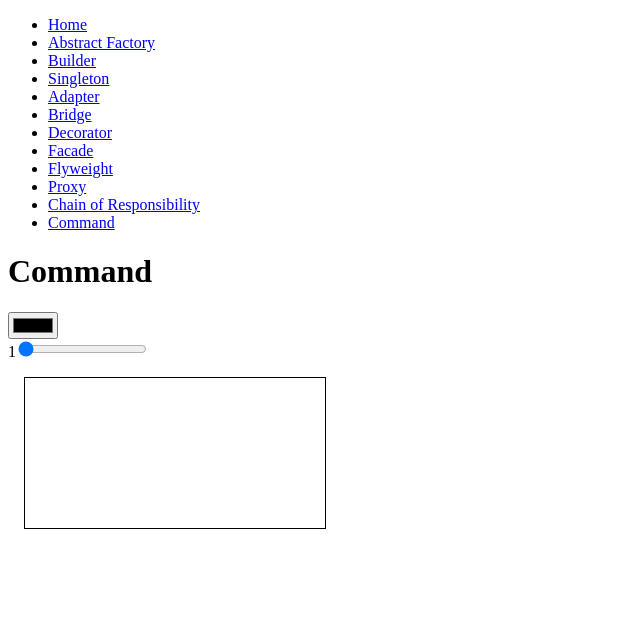
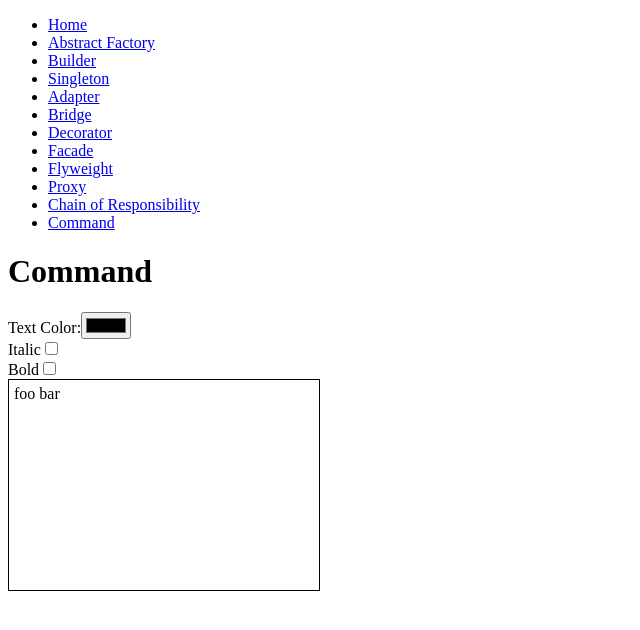
Before and after one commit to loonskai/design-patterns, a React (Create React App) app in the folder client/: page /command in a window 1280 px wide. Shown: the top 630 px of the page, without its empty margins (0-640 px from the left). Built offline with nearby package versions, Linux system fonts and the light colour scheme.

Commit message:
Replace graphic with text editor example

```diff
--- a/client/src/components/pattern-pages/command/CanvasPaint.css
+++ /dev/null
@@ -1,7 +0,0 @@
-.canvas-paint {
-  width: 800;
-  height: 400;
-  border: 1px black solid;
-  display: block;
-  margin: 1rem;
-}
--- a/client/src/components/pattern-pages/command/CanvasPaint.tsx
+++ /dev/null
@@ -1,80 +0,0 @@
-import React, { useState, useEffect, useRef, MutableRefObject } from 'react';
-import PaintController from './PaintController';
-import './CanvasPaint.css';
-
-export default function CommandPage(): JSX.Element {
-  const canvasRef = useRef<HTMLCanvasElement>(null) as MutableRefObject<HTMLCanvasElement>;
-  const [context, setContext] = useState<CanvasRenderingContext2D | null>(null);
-  const [lineWidth, setLineWidth] = useState(1);
-  const [strokeStyle, setStrokeStyle] = useState('#000000');
-  const [isMouseDown, setIsMouseDown] = useState(false);
-  const [x, setX] = useState(0);
-  const [y, setY] = useState(0);
-
-  useEffect(() => {
-    const canvas = canvasRef.current;
-    const canvasContext = canvas.getContext('2d');
-    if (canvasContext) {
-      canvasContext.lineCap = 'round';
-      canvasContext.lineWidth = lineWidth;
-      canvasContext.strokeStyle = strokeStyle;
-      setContext(canvasContext);
-    }
-  }, []);
-
-  useEffect(() => {
-    if (context) {
-      context.strokeStyle = strokeStyle;
-      context.lineWidth = lineWidth;
-      setContext(context);
-    }
-  }, [strokeStyle, lineWidth]);
-
-  const startDrawing = (event: React.MouseEvent<HTMLCanvasElement, MouseEvent>) => {
-    setIsMouseDown(true);
-    const { offsetX, offsetY } = event.nativeEvent;
-    setX(offsetX);
-    setY(offsetY);
-  };
-
-  const stopDrawing = (event: React.MouseEvent<HTMLCanvasElement, MouseEvent>) => {
-    setIsMouseDown(false);
-  };
-
-  const drawLine = (event: React.MouseEvent<HTMLCanvasElement, MouseEvent>) => {
-    if (!isMouseDown || !context) return;
-
-    const { offsetX: newX, offsetY: newY } = event.nativeEvent;
-    context.beginPath();
-    context.moveTo(x, y);
-    context.lineTo(newX, newY);
-    context.stroke();
-    setX(newX);
-    setY(newY);
-  };
-
-  const changeColor = (event: React.ChangeEvent<HTMLInputElement>) => {
-    setStrokeStyle(event.target.value);
-  };
-
-  const changeLineWidth = (event: React.ChangeEvent<HTMLInputElement>) => {
-    setLineWidth(Number(event.target.value));
-  };
-
-  return <div>
-    <PaintController
-      strokeStyle={strokeStyle}
-      lineWidth={lineWidth}
-      onColorChange={changeColor}
-      onLineWidthChange={changeLineWidth}
-    />
-    <canvas
-      ref={canvasRef}
-      className="canvas-paint"
-      onMouseDown={startDrawing}
-      onMouseMove={drawLine}
-      onMouseUp={stopDrawing}
-      onMouseOut={stopDrawing}
-    />
-  </div>;
-}
--- /dev/null
+++ b/client/src/components/pattern-pages/command/EditorToolbar.tsx
@@ -0,0 +1,36 @@
+import React from 'react';
+
+type Props = {
+  // strokeStyle: string;
+  // lineWidth: number;
+  onColorChange(event: React.FormEvent<HTMLInputElement>): void;
+  // onLineWidthChange(event: React.FormEvent<HTMLInputElement>): void;
+}
+
+export default function EditorToolbar({ onColorChange /* strokeStyle, lineWidth, , onLineWidthChange */ }: Props): JSX.Element {
+  return <div>
+    <div>
+      <label htmlFor="text-color">Text Color:</label>
+      <input id="text-color" type="color" onChange={onColorChange} />
+    </div>
+    <div>
+      <label htmlFor="italic">Italic</label>
+      <input id="italic" type="checkbox"/>
+    </div>
+    <div>
+      <label htmlFor="bold">Bold</label>
+      <input id="bold" type="checkbox"/>
+    </div>
+    {/*
+    <div>
+      <span>{lineWidth}</span>
+      <input
+        type="range"
+        value={lineWidth}
+        onChange={onLineWidthChange}
+        min={1}
+        max={10}
+      />
+    </div>*/}
+  </div>;
+}
--- a/client/src/components/pattern-pages/command/PaintController.tsx
+++ /dev/null
@@ -1,24 +0,0 @@
-import React from 'react';
-
-type Props = {
-  strokeStyle: string;
-  lineWidth: number;
-  onColorChange(event: React.FormEvent<HTMLInputElement>): void;
-  onLineWidthChange(event: React.FormEvent<HTMLInputElement>): void;
-}
-
-export default function ColorPicker({ strokeStyle, lineWidth, onColorChange, onLineWidthChange }: Props): JSX.Element {
-  return <div>
-    <input type="color" value={strokeStyle} onChange={onColorChange} />
-    <div>
-      <span>{lineWidth}</span>
-      <input
-        type="range"
-        value={lineWidth}
-        onChange={onLineWidthChange}
-        min={1}
-        max={10}
-      />
-    </div>
-  </div>;
-}
--- /dev/null
+++ b/client/src/components/pattern-pages/command/TextEditor.css
@@ -0,0 +1,9 @@
+.text-input {
+  border: 1px solid black;
+  width: 300px;
+  height: 200px;
+  padding: 5px;
+  cursor: text;
+  /* direction: rtl; */
+  /* -webkit-user-modify: read-write-plaintext-only; */
+}
--- /dev/null
+++ b/client/src/components/pattern-pages/command/TextEditor.tsx
@@ -0,0 +1,85 @@
+import React, { useState, useEffect, useRef, MutableRefObject } from 'react';
+import EditorToolbar from './EditorToolbar';
+import './TextEditor.css';
+import { Invoker } from '../../../patterns/behavioral/command';
+
+type SelectionRange = {
+  selectionStart: number;
+  selectionEnd: number;
+}
+
+function Text({ value }: { value: string }): JSX.Element {
+  return <span style={{ color: 'red' }}>{value}</span>;
+}
+
+export default function TextEditor(): JSX.Element {
+  const [observerRegistered, setObserverRegistered] = useState(false);
+  const [text, setText] = useState('foo bar');
+  const [selectionRange, setSelectionRange] = useState<SelectionRange | null>(null);
+  const editableRef = useRef(null) as MutableRefObject<HTMLDivElement | null>;
+
+  const observer = new MutationObserver((mutationList) => {
+    mutationList.forEach(() => {
+      if (editableRef.current) {
+        console.log('editableRef.current.innerText', editableRef.current.innerText);
+        setText(editableRef.current.innerText);
+      }
+    });
+  });
+
+  useEffect(() => {
+    console.log('text',text);
+  }, [text]);
+
+  useEffect(() => {
+    return () => {
+      observer.disconnect();
+    };
+  }, []);
+
+  useEffect(() => {
+    if (editableRef.current && !observerRegistered) {
+      observer.observe(editableRef.current, {
+        subtree: true,
+        characterData: true
+      });
+      setObserverRegistered(true);
+    }
+  }, [editableRef]);
+
+  const onColorChange = (event: React.ChangeEvent<HTMLInputElement>) => {
+    console.log(event.target.value);
+  };
+
+  const onMouseUp = (event: React.MouseEvent) => {
+    const selection = window?.getSelection();
+    if (selection?.toString()) {
+      console.log(selection?.toString());
+      const { startOffset, endOffset } = window?.getSelection()?.getRangeAt(0) || {};
+      console.log(startOffset);
+      console.log(endOffset);
+    } else {
+      console.log('clear');
+    }
+  };
+
+  return <div>
+    <EditorToolbar
+      onColorChange={onColorChange}
+    />
+    <div
+      // name="text"
+      id="text"
+      className="text-input"
+      // cols={30}
+      // rows={10}
+      // onInput={onInput}
+      onMouseUp={onMouseUp}
+      ref={editableRef}
+      contentEditable
+      suppressContentEditableWarning
+    >
+      {text}
+    </div>
+  </div>;
+}
--- a/client/src/pages/CommandPage.tsx
+++ b/client/src/pages/CommandPage.tsx
@@ -1,11 +1,11 @@
 import React from 'react';
-import CanvasPaint from '../components/pattern-pages/command/CanvasPaint';
+import TextEditor from '../components/pattern-pages/command/TextEditor';
 
 export default function CommandPage(): JSX.Element {
   return (
     <div>
       <h1>Command</h1>
-      <CanvasPaint />
+      <TextEditor />
     </div>
   );
 }
--- /dev/null
+++ b/client/src/patterns/behavioral/command/index.ts
@@ -0,0 +1,33 @@
+interface Command {
+  execute(receiver: Receiver): void;
+  undo(receiver: Receiver): void;
+}
+
+class Receiver {
+
+}
+
+export class Invoker {
+  private undoList: Command[];
+  private redoList: Command[];
+}
+
+class DrawCommand implements Command {
+  public execute(receiver: Receiver): void {
+
+  }
+
+  public undo(receiver: Receiver): void {
+
+  }
+}
+
+class FigureCommand implements Command {
+  public execute(receiver: Receiver): void {
+
+  }
+
+  public undo(receiver: Receiver): void {
+
+  }
+}
```
